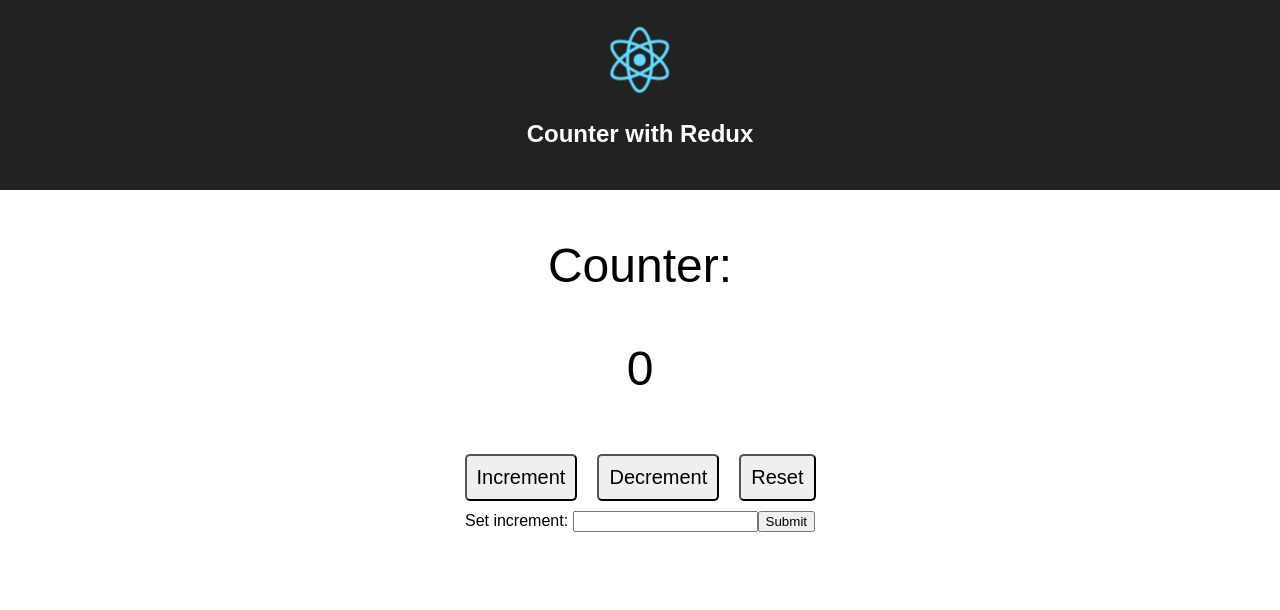
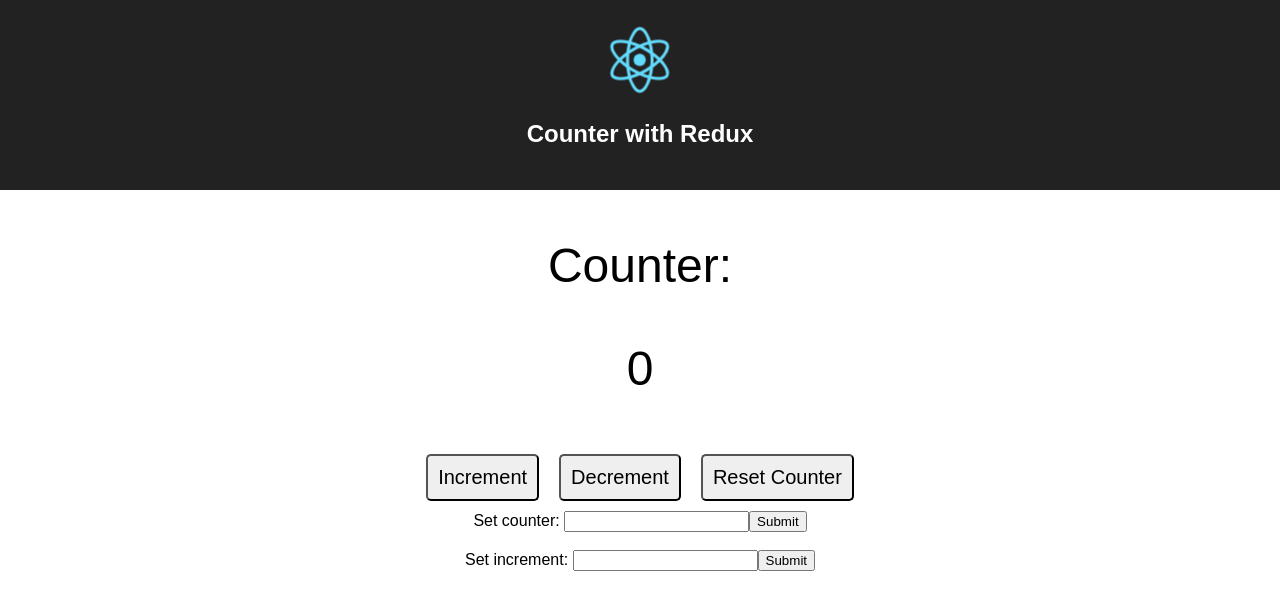
Before and after one commit to ayoung09/counter-redux, a React (Create React App) app: page / in a window 1280 px wide. Shown: the top 610 px of the page. Built offline with nearby package versions, Linux system fonts and the light colour scheme.

Commit message:
adding set counter component

```diff
--- a/src/App.js
+++ b/src/App.js
@@ -3,6 +3,7 @@ import logo from './logo.svg';
 import './App.css';
 import store from './store';
 import { incrementCounter, decrementCounter, resetCounter } from './modules/counter.module';
+import SetCounterForm from './components/set-counter-form/set-counter-form';
 import SetIncrementForm from './components/set-increment-form/set-increment-form';
 
 class App extends Component {
@@ -46,7 +47,9 @@ class App extends Component {
         <p className="counter">{this.state.counter}</p>
         <button className="counter-btn" onClick={this._handleIncrement.bind(this)}>Increment</button>
         <button className="counter-btn" onClick={this._handleDecrement.bind(this)}>Decrement</button>
-        <button className="counter-btn" onClick={this._handleReset.bind(this)}>Reset</button>
+        <button className="counter-btn" onClick={this._handleReset.bind(this)}>Reset Counter</button>
+        <br />
+        <SetCounterForm />
         <br />
         <SetIncrementForm />
       </div>
--- /dev/null
+++ b/src/components/set-counter-form/set-counter-form.js
@@ -0,0 +1,33 @@
+import React, { Component } from 'react';
+import store from '../../store';
+import { setCounter } from '../../modules/counter.module';
+
+class SetCounterForm extends Component {
+    constructor (props) {
+        super(props);
+        this.state = {
+            value: 0,
+        };
+    }
+
+    _handleChange(e) {
+        this.setState({ value: +e.target.value });
+    }
+
+    _handleSubmit(e) {
+        e.preventDefault();
+        store.dispatch(setCounter(this.state.value));
+    }
+
+    render() {
+        return (
+            <form onSubmit={this._handleSubmit.bind(this)}>
+                <label>Set counter: </label>
+                <input type="number" onChange={this._handleChange.bind(this)} />
+                <input type="submit" value="Submit" />
+            </form>
+        )
+    }
+}
+
+export default SetCounterForm;
--- a/src/modules/counter.module.js
+++ b/src/modules/counter.module.js
@@ -2,6 +2,7 @@
 const INCREMENT_COUNTER = 'INCREMENT_COUNTER';
 const DECREMENT_COUNTER = 'DECREMENT_COUNTER';
 const RESET_COUNTER = 'RESET_COUNTER';
+const SET_COUNTER = 'SET_COUNTER';
 const SET_INCREMENT_VALUE = 'SET_INCREMENT_VALUE';
 
 //ACTION CREATORS
@@ -15,6 +16,11 @@ export const decrementCounter = () => ({
 
 export const resetCounter = () => ({
     type: RESET_COUNTER,
+})
+
+export const setCounter = (value) => ({
+    type: SET_COUNTER,
+    value
 })
 
 export const setIncrementValue = (value) => ({
@@ -40,6 +46,9 @@ const reducer = (prevState = initialState, action) => {
         case RESET_COUNTER:
             newState.counter = 0;
             return newState;
+        case SET_COUNTER:
+            newState.counter = action.value;
+            return newState;
         case SET_INCREMENT_VALUE:
             newState.incrementValue = action.value || prevState.incrementValue;
             return newState;
```
